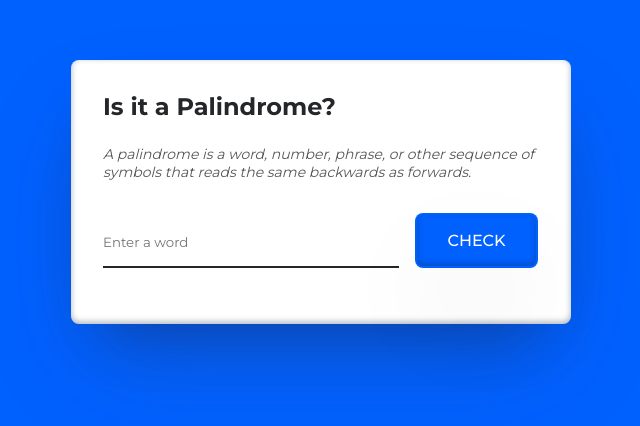
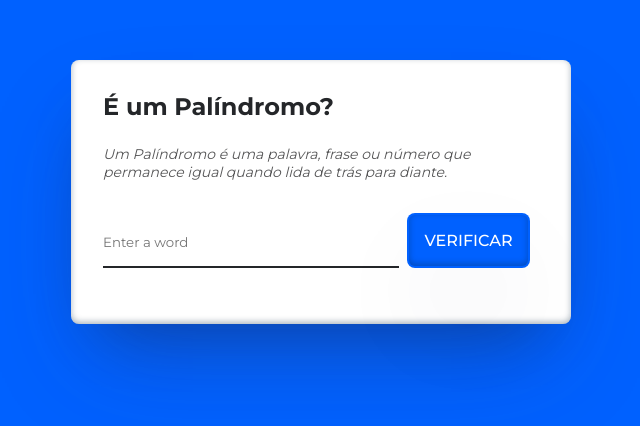
Before and after one commit to henrynicollasissicaba/palindrome-app, a plain HTML site: page index.html in a window 1280 px wide. Shown: the part 208-634 px from the top of the page, without its empty margins (319-959 px from the left). Drawn offline with Linux system fonts and the light colour scheme.

Commit message:
fix palindrome bug

```diff
--- a/css/style.css
+++ b/css/style.css
@@ -52,7 +52,7 @@ body{
 .input-wrapper{
     display: flex;
     flex-wrap: wrap;
-    gap: 1rem;
+    gap: .5rem;
     width: 100%;
     margin-top: .5rem;
 }
@@ -75,10 +75,12 @@ input{
 
 .check-btn{
     width: 28%;
-    padding: 1rem 1.5rem;
+    padding: 1rem .5rem;
     font-size: 1rem;
     font-weight: 500;
     text-transform: uppercase;
+    text-align: center;
+    display: block;
     color: var(--white);
     background-color: var(--main-clr);
     border-radius: .5rem;
--- a/index.html
+++ b/index.html
@@ -19,16 +19,16 @@
 
     <div class="container">
         <h1 class="app-title">
-            Is it a Palindrome?
+            É um Palíndromo?
         </h1>
 
         <p class="app-description">
-            A palindrome is a word, number, phrase, or other sequence of symbols that reads the same backwards as forwards.
+            Um Palíndromo é uma palavra, frase ou número que permanece igual quando lida de trás para diante.
         </p>
 
         <div class="input-wrapper">
             <input type="text" name="input-text" id="input-text" class="word-input" placeholder="Enter a word">
-            <input type="button" value="Check" class="check-btn">
+            <input type="button" value="verificar" class="check-btn">
         </div>
 
         <p id="result"></p>
--- a/js/script.js
+++ b/js/script.js
@@ -4,9 +4,8 @@ const checkBtn = document.querySelector('.check-btn')
 const result = document.querySelector('#result')
 
 checkBtn.addEventListener('click', () => {
-    const alertMessage = "Please, enter a valid word!"
-
-    // remove whitespace from both ends of a string
+    const alertMessage = "Por favor, entre com uma palavra válida!"
+    // // remove whitespace from both ends of a string
     const text = word.value.trim()
 
     if(word.value.length === 0){
@@ -16,7 +15,7 @@ checkBtn.addEventListener('click', () => {
     }
 
     // remove all non-alphanumeric characters and convert to lower
-    const cleanText = text.replace(/[^a-zA-Z]/g, "").toLowerCase()
+    const cleanText = text.replace(/[^a-zA-Z0-9]/g, "").toLowerCase()
     let reverseWord = ""
 
     for(i = cleanText.length - 1; i >= 0; i--){
@@ -27,10 +26,10 @@ checkBtn.addEventListener('click', () => {
     result.classList.remove('alert', 'success', 'fail')
 
     if(isPalindrome){
-        result.textContent = `Yes! ${text} is a palindrome.`
+        result.textContent = `Sim! ${text} é um palíndromo.`
         result.classList.add('success')
     } else {
-        result.textContent = `No! ${text} is not a palindrome.`
+        result.textContent = `Não! ${text} não é um palíndromo.`
         result.classList.add('fail')
     }
 })
```
